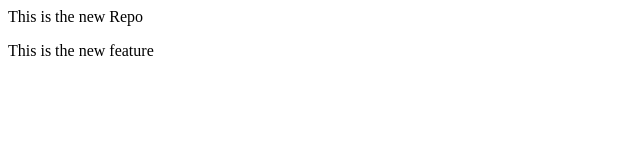
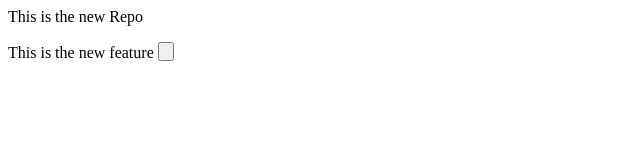
Before and after one commit to Ibn-e-Abdullah/LocalRepo, a plain HTML site: page index.html in a window 1280 px wide. Shown: the full height of the page, 0-640 px from the left. Drawn offline with Linux system fonts and the light colour scheme.

Commit message:
Add Button

```diff
--- a/index.html
+++ b/index.html
@@ -1,2 +1,2 @@
 <p>This is the new Repo</p>
-<p>This is the new feature</p>
+<p>This is the new feature <button></p>
```
